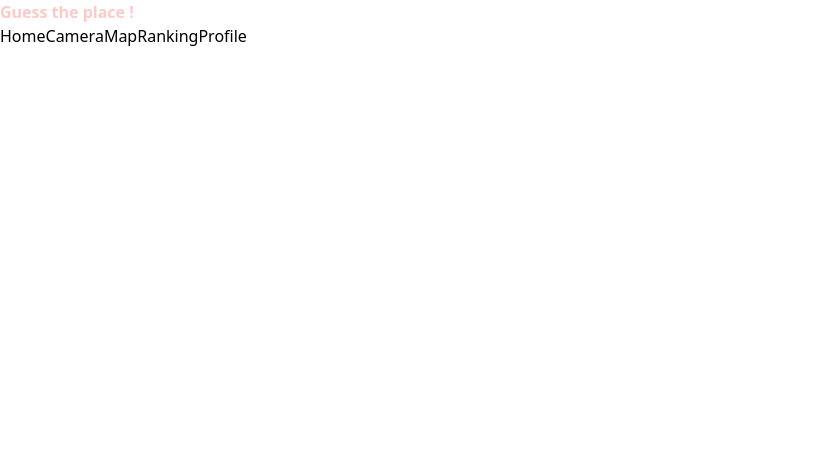
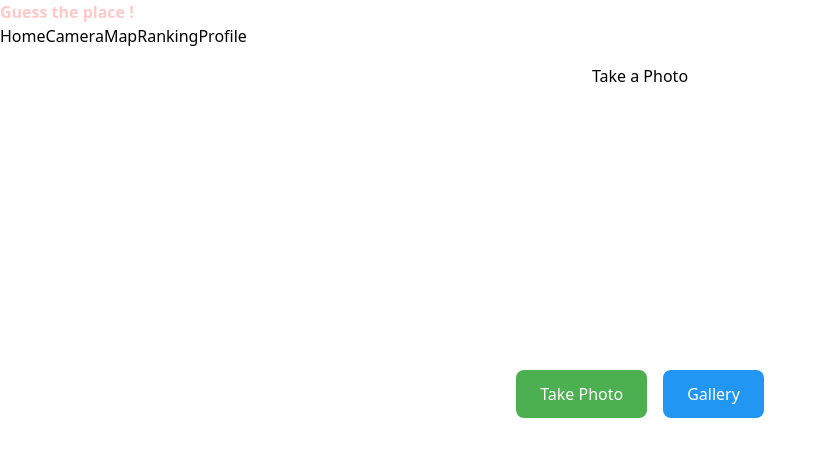
Before and after one commit to ProjArtBAMAgency/GuessThePlace, a Vue app in the folder frontend/: page /cameraCapture in a window 1280 px wide. Shown: the top 456 px of the page, without its empty margins (0-826 px from the left). Built offline with nearby package versions, Linux system fonts and the light colour scheme; no server answers.

Commit message:
feat: rename CameraView to CameraCaptureView and update routes

```diff
--- a/frontend/src/App.vue
+++ b/frontend/src/App.vue
@@ -1,16 +1,15 @@
-<script setup>
-</script>
+<script setup></script>
 
 <template>
   <h1 class="font-bold text-red-200">Guess the place !</h1>
   <nav>
     <RouterLink to="/">Home</RouterLink>
-    <RouterLink to="/camera">Camera</RouterLink>
+    <RouterLink to="/cameraCapture">Camera</RouterLink>
     <RouterLink to="/map">Map</RouterLink>
     <RouterLink to="/ranking">Ranking</RouterLink>
     <RouterLink to="/profile">Profile</RouterLink>
   </nav>
-    <router-view />
+  <router-view />
 </template>
 
 <style scoped></style>
--- a/frontend/src/router/index.js
+++ b/frontend/src/router/index.js
@@ -1,51 +1,57 @@
-import { createRouter, createWebHistory } from 'vue-router'
-import HomeView from '../views/HomeView.vue'
-import CameraView from '../views/CameraView.vue'
-import MapView from '../views/MapView.vue'
-import rankingView from '../views/RankingView.vue'
-import profileView from '../views/ProfileView.vue'
-import loginView from '../views/LoginView.vue'
-import logoutView from '../views/LogoutView.vue'
+import { createRouter, createWebHistory } from "vue-router";
+import HomeView from "../views/HomeView.vue";
+import CameraCaptureView from "../views/CameraCaptureView.vue";
+import CreatePostView from "../views/CreatePostView.vue";
+import MapView from "../views/MapView.vue";
+import rankingView from "../views/RankingView.vue";
+import profileView from "../views/ProfileView.vue";
+import loginView from "../views/LoginView.vue";
+import logoutView from "../views/LogoutView.vue";
 
 const router = createRouter({
   history: createWebHistory(import.meta.env.BASE_URL),
   routes: [
     {
-      path: '/',
-      name: 'home',
-      component: HomeView
+      path: "/",
+      name: "home",
+      component: HomeView,
     },
     {
-      path: '/camera',
-      name: 'camera',
-      component: CameraView
+      path: "/cameraCapture",
+      name: "cameraCapture",
+      component: CameraCaptureView,
     },
     {
-      path: '/map',
-      name: 'map',
-      component: MapView
+      path: "/createPost",
+      name: "createPost",
+      component: CreatePostView,
     },
     {
-      path: '/ranking',
-      name: 'ranking',
-      component: rankingView
+      path: "/map",
+      name: "map",
+      component: MapView,
     },
     {
-      path: '/profile',
-      name: 'profile',
-      component: profileView
+      path: "/ranking",
+      name: "ranking",
+      component: rankingView,
     },
     {
-      path: '/login',
-      name: 'login',
-      component: loginView
+      path: "/profile",
+      name: "profile",
+      component: profileView,
     },
     {
-      path: '/logout',
-      name: 'logout',
-      component: logoutView
-    }
-  ]
-})
+      path: "/login",
+      name: "login",
+      component: loginView,
+    },
+    {
+      path: "/logout",
+      name: "logout",
+      component: logoutView,
+    },
+  ],
+});
 
-export default router
+export default router;
--- /dev/null
+++ b/frontend/src/views/CameraCaptureView.vue
@@ -0,0 +1,173 @@
+<script setup>
+import { ref, onMounted } from "vue";
+import { useRouter } from "vue-router";
+
+const router = useRouter();
+const videoElement = ref(null);
+const canvasElement = ref(null);
+const stream = ref(null);
+
+// Démarrer la caméra au chargement
+onMounted(async () => {
+  try {
+    stream.value = await navigator.mediaDevices.getUserMedia({
+      video: { facingMode: "environment" }, // Caméra arrière sur mobile
+    });
+    if (videoElement.value) {
+      videoElement.value.srcObject = stream.value;
+    }
+  } catch (error) {
+    alert("Unable to access camera: " + error.message);
+  }
+});
+
+// Obtenir la position GPS
+const getLocation = () => {
+  return new Promise((resolve, reject) => {
+    if (navigator.geolocation) {
+      navigator.geolocation.getCurrentPosition(
+        (position) => {
+          resolve({
+            latitude: position.coords.latitude,
+            longitude: position.coords.longitude,
+          });
+        },
+        (error) => {
+          reject(error);
+        }
+      );
+    } else {
+      reject(new Error('Geolocation not supported'));
+    }
+  });
+};
+
+// Prendre la photo
+const capturePhoto = async () => {
+  if (!videoElement.value || !canvasElement.value) return;
+
+  // Capturer la position GPS d'abord
+  let location = null;
+  try {
+    location = await getLocation();
+  } catch (error) {
+    alert('Unable to get GPS location: ' + error.message);
+    return;
+  }
+
+  const canvas = canvasElement.value;
+  const video = videoElement.value;
+
+  canvas.width = video.videoWidth;
+  canvas.height = video.videoHeight;
+
+  const context = canvas.getContext("2d");
+  context.drawImage(video, 0, 0);
+
+  // Convertir en blob
+  canvas.toBlob((blob) => {
+    // Arrêter la caméra
+    if (stream.value) {
+      stream.value.getTracks().forEach((track) => track.stop());
+    }
+
+    // Passer à la page de création avec l'image ET la position
+    const imageUrl = URL.createObjectURL(blob);
+    router.push({
+      name: "createPost",
+      state: { image: blob, imagePreview: imageUrl, location },
+    });
+  }, "image/jpeg");
+};
+
+// Utiliser une image de la galerie
+const selectFromGallery = async () => {
+  // Capturer la position GPS d'abord
+  let location = null;
+  try {
+    location = await getLocation();
+  } catch (error) {
+    alert('Unable to get GPS location: ' + error.message);
+    return;
+  }
+
+  const input = document.createElement("input");
+  input.type = "file";
+  input.accept = "image/*";
+
+  input.onchange = (e) => {
+    const file = e.target.files[0];
+    if (file) {
+      // Arrêter la caméra
+      if (stream.value) {
+        stream.value.getTracks().forEach((track) => track.stop());
+      }
+
+      const imageUrl = URL.createObjectURL(file);
+      router.push({
+        name: "createPost",
+        state: { image: file, imagePreview: imageUrl, location },
+      });
+    }
+  };
+
+  input.click();
+};
+</script>
+
+<template>
+  <div class="camera-container">
+    <h1>Take a Photo</h1>
+
+    <!-- Flux vidéo de la caméra -->
+    <video ref="videoElement" autoplay playsinline></video>
+
+    <!-- Canvas caché pour capturer l'image -->
+    <canvas ref="canvasElement" style="display: none"></canvas>
+
+    <!-- Boutons -->
+    <div class="button-group">
+      <button @click="capturePhoto" class="btn-capture">Take Photo</button>
+      <button @click="selectFromGallery" class="btn-gallery">Gallery</button>
+    </div>
+  </div>
+</template>
+
+<style scoped>
+.camera-container {
+  display: flex;
+  flex-direction: column;
+  align-items: center;
+  gap: 1rem;
+  padding: 1rem;
+}
+
+video {
+  width: 100%;
+  max-width: 500px;
+  border-radius: 8px;
+}
+
+.button-group {
+  display: flex;
+  gap: 1rem;
+}
+
+button {
+  padding: 0.75rem 1.5rem;
+  font-size: 1rem;
+  border: none;
+  border-radius: 8px;
+  cursor: pointer;
+}
+
+.btn-capture {
+  background-color: #4caf50;
+  color: white;
+}
+
+.btn-gallery {
+  background-color: #2196f3;
+  color: white;
+}
+</style>
```
